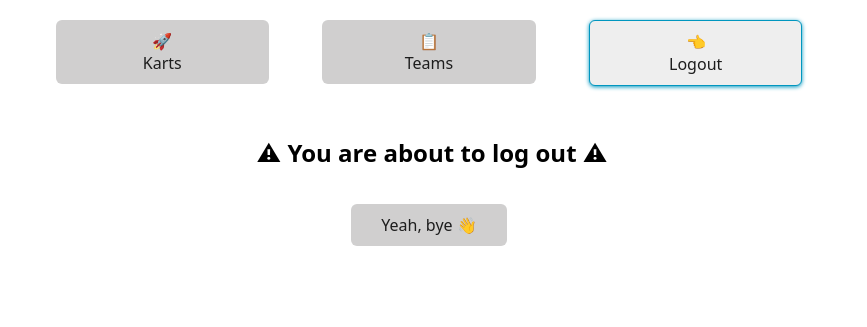
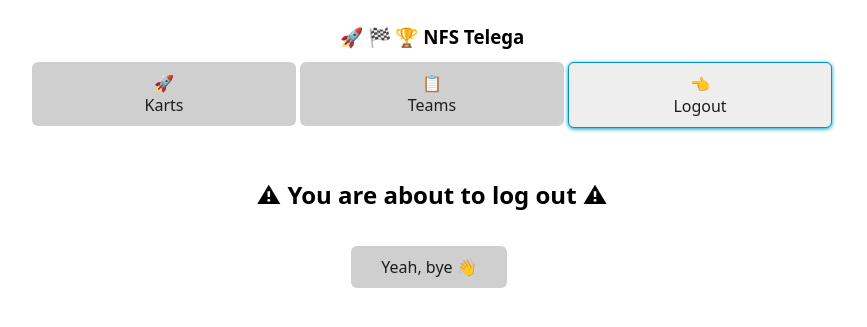
Before and after one commit to azhpushkin/nfs-timings, a Django app: page /logout-confirm in a window 1280 px wide. Shown: the top 327 px of the page, without its empty margins (208-1075 px from the left). Run offline with Django 4.2, Linux system fonts and the light colour scheme; tables that the repository leaves empty hold one stand-in row (values such as "Sample post").

Commit message:
Improve header

```diff
--- a/templates/header.html
+++ b/templates/header.html
@@ -1,4 +1,11 @@
 <header>
+    <h3 id="header-title">
+        &#128640;
+        &#127937;
+        &#127942;
+        NFS Telega
+    </h3>
+    <nav>
         <a href="{% url 'karts' %}">
             <button {% if request.path == '/' %}class="active-tab"{% endif %}>
                 &#128640; <br> Karts
@@ -14,4 +21,5 @@
                 &#128072; <br> Logout
             </button>
         </a>
+    </nav>
 </header>
--- a/templates/karts.html
+++ b/templates/karts.html
@@ -34,7 +34,8 @@
 
         </thead>
         {% for stint in stints %}
-
+            {# TODO: move stints tables to the separate component! #}
+            {# TODO: highlight column which is now sorted by #}
             <tr>
                 <td style="width: 2em; vertical-align: middle">
                     <a class="kart-number" href="{% url 'kart-detail' stint.kart %}">
--- a/timings/static/styles.css
+++ b/timings/static/styles.css
@@ -1,21 +1,29 @@
 header {
-    display: flex;
-    justify-content: space-around;
+
     padding-bottom: 20px;
     margin-bottom: 10px;
 }
 
-
-header a {
+header #header-title {
     text-align: center;
-    width: 100%;
 }
 
-header a button {
-    width: 80%;
+nav {
+    display: flex;
+    justify-content: space-between;
 }
 
-header a button.active-tab {
+nav a {
+    width: 33%;
+}
+
+nav a button {
+    width: 100%;
+    padding-left: 5px;
+    padding-right: 5px;
+}
+
+nav a button.active-tab {
     background-color: #eeeeee;
     border: 1px solid #0096BF;
     box-shadow: #0096BF 0px 1px 4px;
```
Lines whose indentation alone changed are shown as unchanged.
